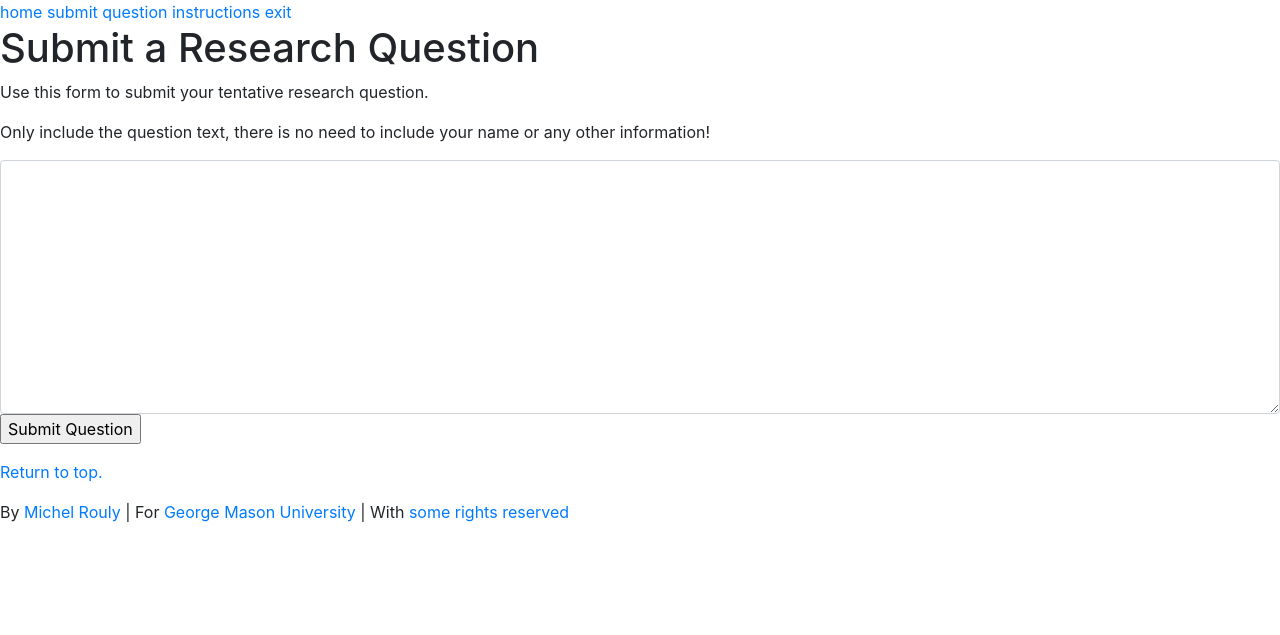
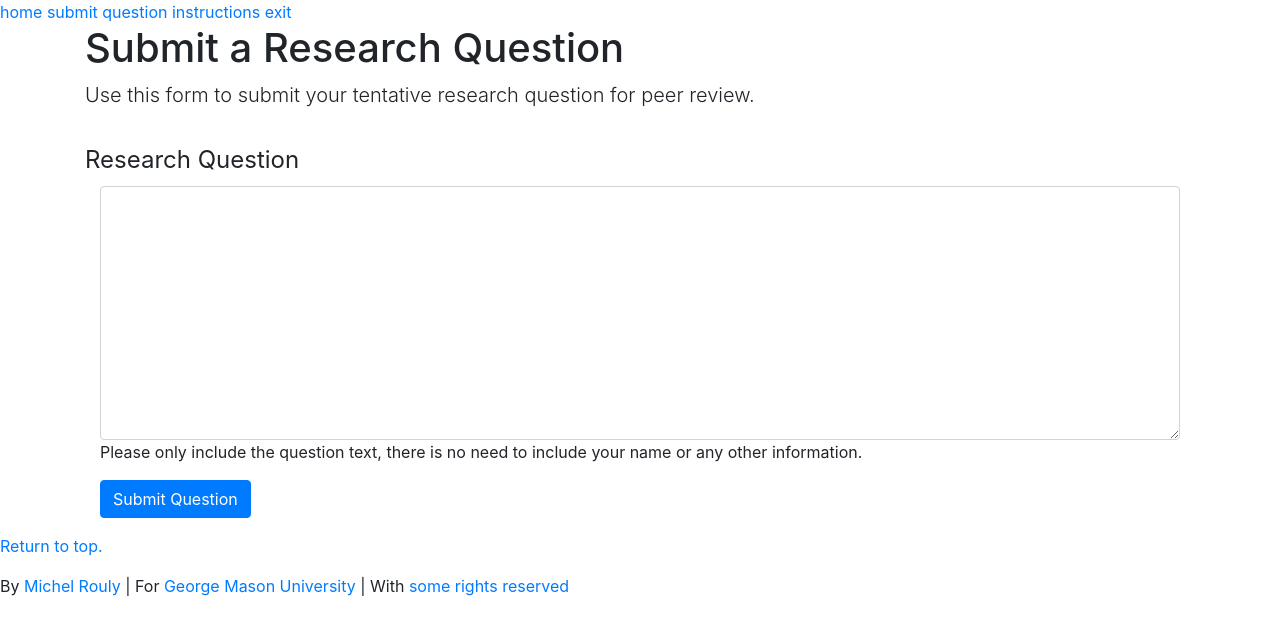
Before and after one commit to jrouly/research-questions, a Django app: page /submit in a window 1280 px wide. Shown: the top 635 px of the page. Run offline with Django 3.2, Linux system fonts and the light colour scheme; the visitor is signed in with stand-in values (Sample User, id 1); some libraries are stand-ins or nearby versions.

Commit message:
Set up styled form.

```diff
--- a/researchquestions/templates/submit_question.html
+++ b/researchquestions/templates/submit_question.html
@@ -6,28 +6,56 @@ HNRS 110 &bull; Submit Question
 
 {% block content %}
 
-<h1>Submit a Research Question</h1>
+<div class="container">
+  <a name="top"></a>
 
-<p>
-  Use this form to submit your tentative research question.
-</p>
+  <div class="page-header" id="banner">
+    <div class="row">
+      <div class="col-lg-12">
+        <h1>Submit a Research Question</h1>
+        <p class="lead">Use this form to submit your tentative research
+        question for peer review.</p>
+      </div>
+    </div>
+  </div>
 
-<p>
-  Only include the question text, there is no need to include your name or
-  any other information!
-</p>
+  <p>
+  </p>
 
-<form action="/submit" method="post">{% csrf_token %}
-  {{ form.text.errors }}
-  {{ form.text }}
-  <p><input type="submit" value="Submit Question" /></p>
-</form>
+  <div class="row">
+    <div class="col-lg-12">
+      <div class="well">
+        <form class="form-horizontal" action="/submit" method="post">{% csrf_token %}
+          <legend>Research Question</legend>
 
-{% if form.errors %}
-<p>There was a form error!</p>
-{% endif %}
+          {% if form.text.errors %}
+          <div class="form-group has-error">
+            <div class="col-lg-12">
+              <label class="control-label">{{form.text.errors}}</label>
+          {% else %}
+          <div class="form-group">
+            <div class="col-lg-12">
+          {% endif %}
 
-<div>
+              {{ form.text }}
+
+              <span class="help-block">
+                Please only include the question text, there is no need to
+                include your name or any other information.
+              </span>
+            </div>
+          </div>
+
+          <div class="form-group">
+            <div class="col-lg-12">
+              <input type="submit" class="btn btn-primary" value="Submit Question" />
+            </div>
+          </div>
+        </form>
+      </div>
+    </div>
+  </div>
+
 </div>
 
 {% endblock %}
```
